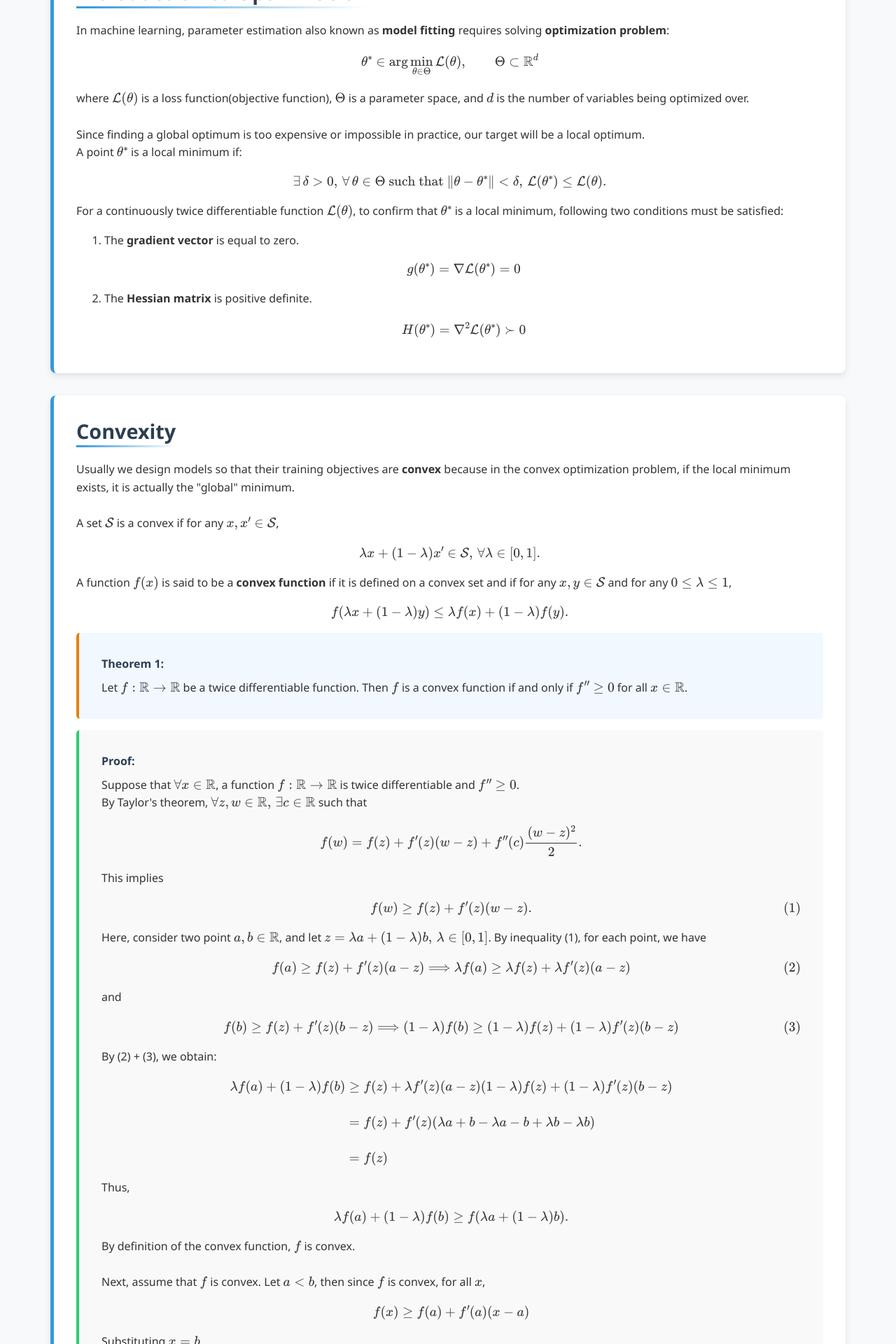
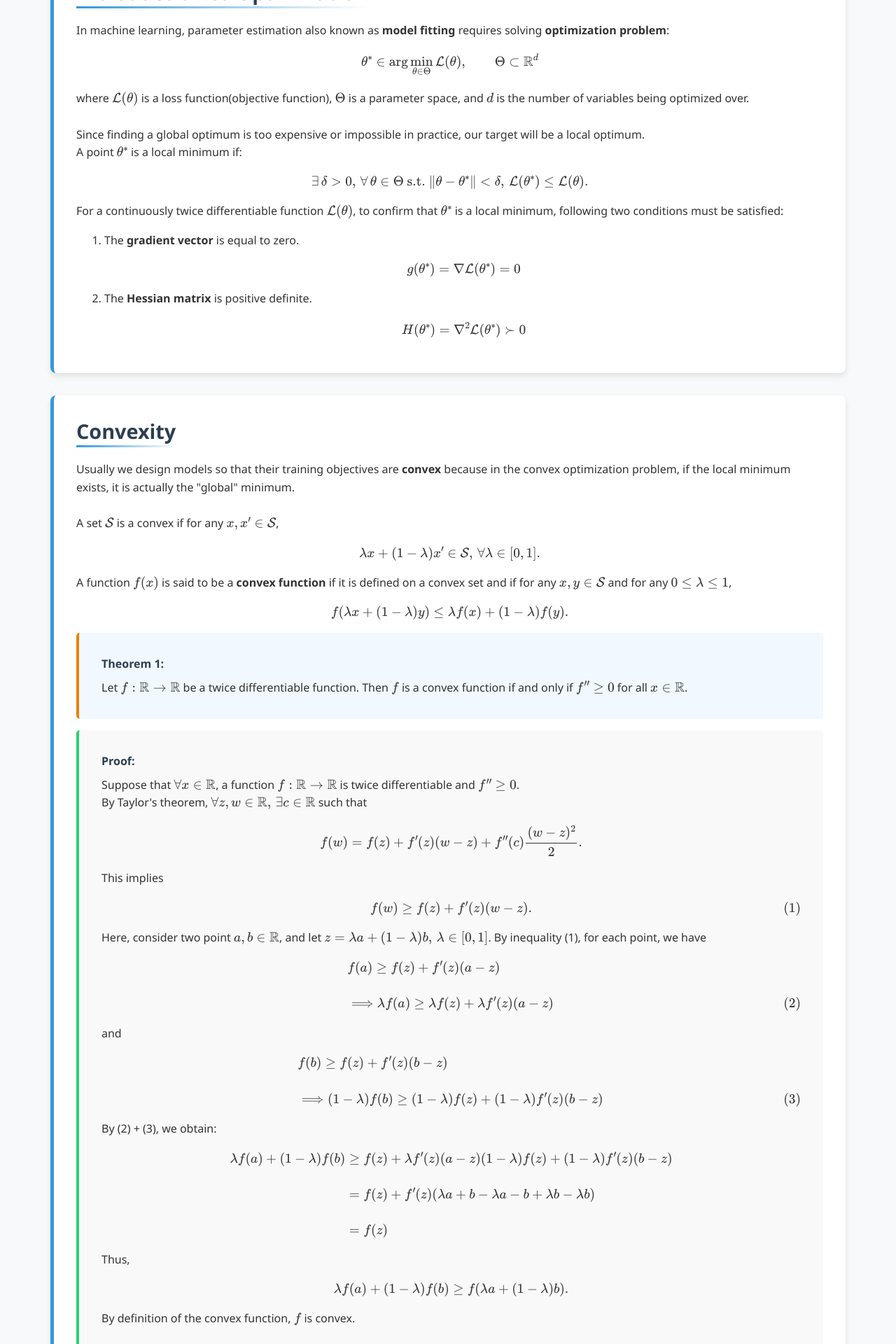
Before and after one commit to Yusukey01/yusukey01.github.io, a Jekyll site: the page built from Mathematics/Calculus/gradient.html, in a window 1280 px wide. Shown: the part 732-2652 px from the top of the page at 70% size. Built offline with Jekyll 4.4.1, drawn with Linux system fonts in a browser that asks for light colours; some of the changed text lies outside the part shown.

Commit message:
organizing stext

```diff
--- a/Mathematics/Calculus/gradient.html
+++ b/Mathematics/Calculus/gradient.html
@@ -38,7 +38,7 @@ description: Learn about convexity, gradient descent, and stochastic gradient de
             A point \(\theta^*\) is a local minimum if:
             <br>
             \[
-            \exists \, \delta > 0, \, \forall \, \theta \in \Theta \text{ such that } \| \theta - \theta^* \| < \delta, \, \mathcal{L}(\theta^*) \leq  \mathcal{L}(\theta).
+            \exists \, \delta > 0, \, \forall \, \theta \in \Theta \text{ s.t. } \| \theta - \theta^* \| < \delta, \, \mathcal{L}(\theta^*) \leq  \mathcal{L}(\theta).
             \]
             For a continuously twice differentiable function \(\mathcal{L}(\theta)\), to confirm that \(\theta^*\) is a local
             minimum, following two conditions must be satisfied:
@@ -93,11 +93,17 @@ description: Learn about convexity, gradient descent, and stochastic gradient de
                 Here, consider two point \(a, b \in \mathbb{R}\), and let \(z = \lambda a + (1-\lambda)b, \, \lambda \in [0, 1]\). By inequality (1),
                 for each point, we have
                 \[
-                f(a) \geq f(z) + f'(z)(a-z) \Longrightarrow  \lambda f(a) \geq \lambda f(z) + \lambda f'(z)(a-z) \tag{2}
+                \begin{align*}
+                &f(a) \geq f(z) + f'(z)(a-z) \\\\
+                &\Longrightarrow  \lambda f(a) \geq \lambda f(z) + \lambda f'(z)(a-z) \tag{2}
+                \end{align*}
                 \]
                 and
                 \[
-                f(b) \geq f(z) + f'(z)(b-z) \Longrightarrow  (1-\lambda )f(b) \geq (1- \lambda )f(z) + (1-\lambda )f'(z)(b-z) \tag{3}
+                \begin{align*}
+                &f(b) \geq f(z) + f'(z)(b-z)  \\\\
+                &\Longrightarrow  (1-\lambda )f(b) \geq (1- \lambda )f(z) + (1-\lambda )f'(z)(b-z) \tag{3}
+                \end{align*}
                 \]
                 By (2) + (3), we obtain:
                 \[
@@ -119,7 +125,10 @@ description: Learn about convexity, gradient descent, and stochastic gradient de
                 \]
                 Substituting \(x = b\),
                 \[
-                f(b) \geq f(a) + f'(a)(b -a) \Longrightarrow f'(a) \leq \frac{f(b) - f(a)}{b - a} \tag{4}
+                \begin{align*}
+                &f(b) \geq f(a) + f'(a)(b -a) \\\\
+                &\Longrightarrow f'(a) \leq \frac{f(b) - f(a)}{b - a} \tag{4}
+                \end{align*}
                 \]
                 and similarly,
                 \[
@@ -127,7 +136,8 @@ description: Learn about convexity, gradient descent, and stochastic gradient de
                 \]
                 Substituting \(x = a\),
                 \[
-                f(a) \geq f(b) + f'(b)(a -b) \Longrightarrow f'(b) \geq \frac{f(b) - f(a)}{b - a} \tag{5}
+                &f(a) \geq f(b) + f'(b)(a -b) \\\\
+                &\Longrightarrow f'(b) \geq \frac{f(b) - f(a)}{b - a} \tag{5}
                 \]
                 (Note: Since a < b, (a-b) < 0.)
                 <br>
@@ -158,7 +168,10 @@ description: Learn about convexity, gradient descent, and stochastic gradient de
                 \]
                 For all \(z, w, p \in [0, 1]\), let \(\lambda = pz + (1-p)w\). Then
                 \[
-                h(\lambda) = f((pz + (1-p)w) a + (1-(pz + (1-p)w))b) \leq ph(z) + (1-p)h(w).
+                \begin{align*}
+                h(\lambda) &= f((pz + (1-p)w) a + (1-(pz + (1-p)w))b) \\\\
+                           &\leq ph(z) + (1-p)h(w).
+                \end{align*}
                 \]
                 Thus, \(h\) is a convex function.
                 <br>
```
